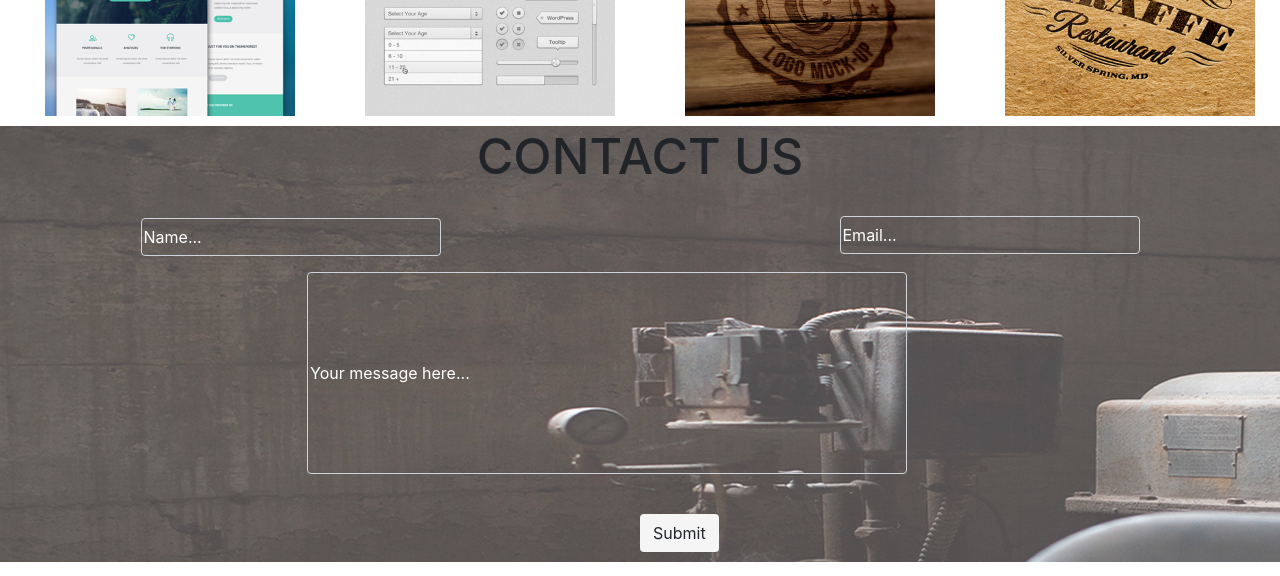
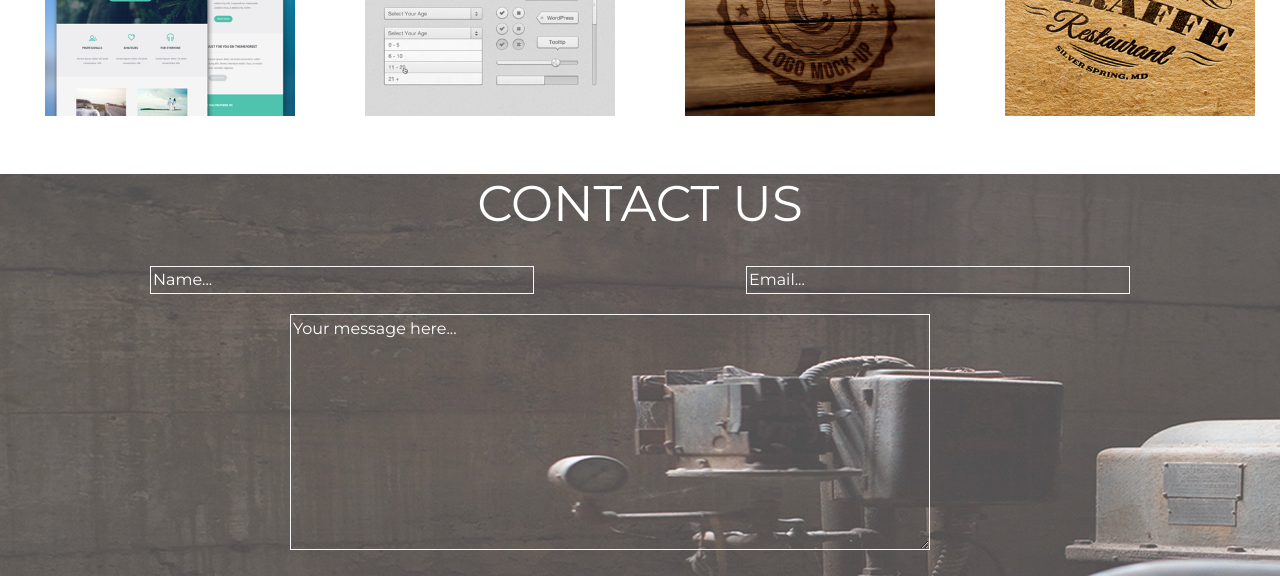
Before and after one commit to umunadine/Delani, a plain HTML site: page index.html in a window 1280 px wide. Shown: the part 1801-2377 px from the top of the page. Drawn offline with Linux system fonts and the light colour scheme; files whose address does not match are found by name.

Commit message:
Styling and adding classes

```diff
--- a/css/styles.css
+++ b/css/styles.css
@@ -1,4 +1,6 @@
-p{
+body{
+  font-family: Montserrat,Verdana, Geneva, Tahoma, sans-serif;
+}p{
     text-align: center;
     line-height: 40px;
   }
@@ -32,11 +34,12 @@ p{
   .services{
     background-image: url('/home/hawk/Documents/delani/assets/backgrounds/s_image.jpg');
     height:250px;
-    color:whitesmoke;
+    color:white;
     padding-top: 50px;
   }
   #contact{
     background-image: url('/home/hawk/Documents/delani/assets/backgrounds/c_image.jpg');
+    color: white;
     }
     h1{
       text-align: center;
@@ -55,10 +58,6 @@ p{
     h3{
       text-align: center;
     }
-
-  /*  #username,#email{
-      padding-left:300px;
-    }*/
     #design,#development,#product{
       display:none;
       text-align: center;
@@ -69,7 +68,6 @@ p{
       text-transform: uppercase;
     }
     .portfolio{
-      /*float: left;*/
       display: inline-block;
       position: relative;
       flex-direction: row;
@@ -92,32 +90,36 @@ p{
     #username,#email,#message{
       background:rgba(255,255,255,0);
     }
-    #message{
-      padding: 100px;
-      padding-left: 2px;
-      width:600px;
-      height: 200px;
-      margin-left: 20%;
-    }
-    #username,#email{
-      padding-left: 2px;
-      width:300px;
+   #username,#email{
+      width:30%;
     }
     #username{
-      margin-left: 5%;
+      float: left;
+      margin-left: 150px;
     }
     #email{
-      float:right;
-      bottom:0px;
-     margin-top: -56px;
-     margin-right: 5%;
+      float: right;
+      margin-right: 150px;
     }
-    .form-control::-webkit-input-placeholder{
+    #message{
+      height: 236px;
+      margin-left: 290px;
+      border:1px solid whitesmoke;
+      color: white;
+      width: 50%;
+    }
+    input[type=text]{
+      color:whitesmoke;
+      background-color: transparent;
+      border:1px solid whitesmoke;
+    }
+   .form-control::-webkit-input-placeholder{
       color:white;
     }
-  input:placeholder-shown{
-    color:white;
-  }
+    ::placeholder{
+      color:white;
+    }
+
   .btn{
     background-color: whitesmoke;
     margin-left:50%;
@@ -132,3 +134,6 @@ p{
     width:250px;
     margin-left:50px;
   }
+  .what{
+    margin-left: 100px;
+  }
--- a/index.html
+++ b/index.html
@@ -2,6 +2,7 @@
 <html>
     <head>
         <meta charset="utf-8">
+        <link href="https://fonts.googleapis.com/css?family=Montserrat" rel="stylesheet" type="text/css">
         <meta name="viewport" content="width=device-width">
         <link href="css/bootstrap.css" rel="stylesheet" type="text/css">
         <link href="css/styles.css" rel="stylesheet" type="text/css">
@@ -14,11 +15,11 @@
         <img src="/home/hawk/Documents/delani/assets/logo/logo.png" alt="D_logo"><br>
         <h1>welcome<br>to delani studio</h1>
         <h3>Amazing people are making amazing designs in a fun environment</h3>
-        <a>
+        <a class="nav-link" href="#About">
           <img src="/home/hawk/Documents/delani/assets/mouse_click.png" alt="mouse bounce" id="mouse">
         </a>
     </header>
-        <div>
+        <div id="About">
             <h2>about us</h2><br>
             <p>When you work with us,you are part of a team of committed collaborators.All aspects of our software development process are integrated, interactive and agile.<br>
                 Our approach unifies design, development and product management to create exceptional products.<br>
@@ -32,6 +33,7 @@
           based on your requirements,we can provide a complete offering or just the pieces you need.</p>
           </div>
             <h2>what we do</h2><br>
+            <div class="what">
             <div class="container">
               <div class="row">
               <div class="col-md-4">
@@ -67,55 +69,7 @@
             </div>
               </div>
               </div>
-             <!-- <h2>Portfolio</h2><br>
-                <div class="portfolio">
-                  <img src="/home/hawk/Documents/delani/assets/portfolio/work1.jpg"/>
-                  <div class="port-text">
-                    <h2>Jim Carrey</h2>
               </div>
-                </div>
-                <div class="portfolio">
-                  <img src="/home/hawk/Documents/delani/assets/portfolio/work2.jpg"/>
-                  <div class="port-text">
-                    <h2>Wallpaper</h2>
-                  </div>
-                </div>
-                <div class="portfolio">
-                  <img src="/home/hawk/Documents/delani/assets/portfolio/work3.jpg"/>
-                  <div class="port-text">
-                    <h2>Mighty Ontario Security</h2>
-                  </div>
-                </div>
-                <div class="portfolio">
-                  <img src="/home/hawk/Documents/delani/assets/portfolio/work4.jpg"/>
-                  <div class="port-text">
-                    <h2>Color background</h2>
-                  </div>
-                </div>
-                <div class="portfolio">
-                  <img src="/home/hawk/Documents/delani/assets/portfolio/work5.jpg"/>
-                  <div class="port-text">
-                    <h2>Elena</h2>
-                  </div>
-                </div>
-                <div class="portfolio">
-                  <img src="/home/hawk/Documents/delani/assets/portfolio/work6.jpg"/>
-                  <div class="port-text">
-                    <h2>Settings</h2>
-                  </div>
-                </div>
-                <div class="portfolio">
-                  <img src="/home/hawk/Documents/delani/assets/portfolio/work7.jpg"/>
-                  <div class="port-text">
-                    <h2>Burned logo mock-up</h2>
-                  </div>
-                </div>
-                <div class="portfolio">
-                  <img src="/home/hawk/Documents/delani/assets/portfolio/work8.jpg"/>
-                  <div class="port-text">
-                    <h2>Giraffe restaurant</h2>
-                  </div>
-                </div><br><br>-->
                 <h2>Portfolio</h2><br>
             <div class="row">
             <div class="portfolio column">
@@ -166,24 +120,17 @@
                 <h3>Giraffe restaurant</h3>
               </div>
             </div>
-            </div>
+            </div><br><br>
             <div id="contact" >
               <h2>contact us</h2><br>
-                  <div class="container">
                 <div id="idk">
                   <form>
-                        <div class="form-group">
-                          <input id="username" class="form-control" type="text" placeholder="Name..."required>
-                         </div>
-                         <div class="form-group">
-                          <input id="email" class="form-control" type="text" placeholder="Email..."required>
-                         </div>
-                         <div class="form-group">
-                          <input id="message" class="form-control" type="text" placeholder="Your message here..."required>
+                      <input id="username" type="text" placeholder="Name..."required>
+                      <input id="email"  type="text" placeholder="Email..."required>  <br><br>
+                      <textarea id="message" name="message" rows="4" cols="50" placeholder="Your message here..."required></textarea>
                          </div> <br>
                          <button type="submit"class="btn">Submit</button>
                   </form>
-                  </div>
             </div>
             </div>
           <footer>
```
Lines whose indentation alone changed are shown as unchanged.
